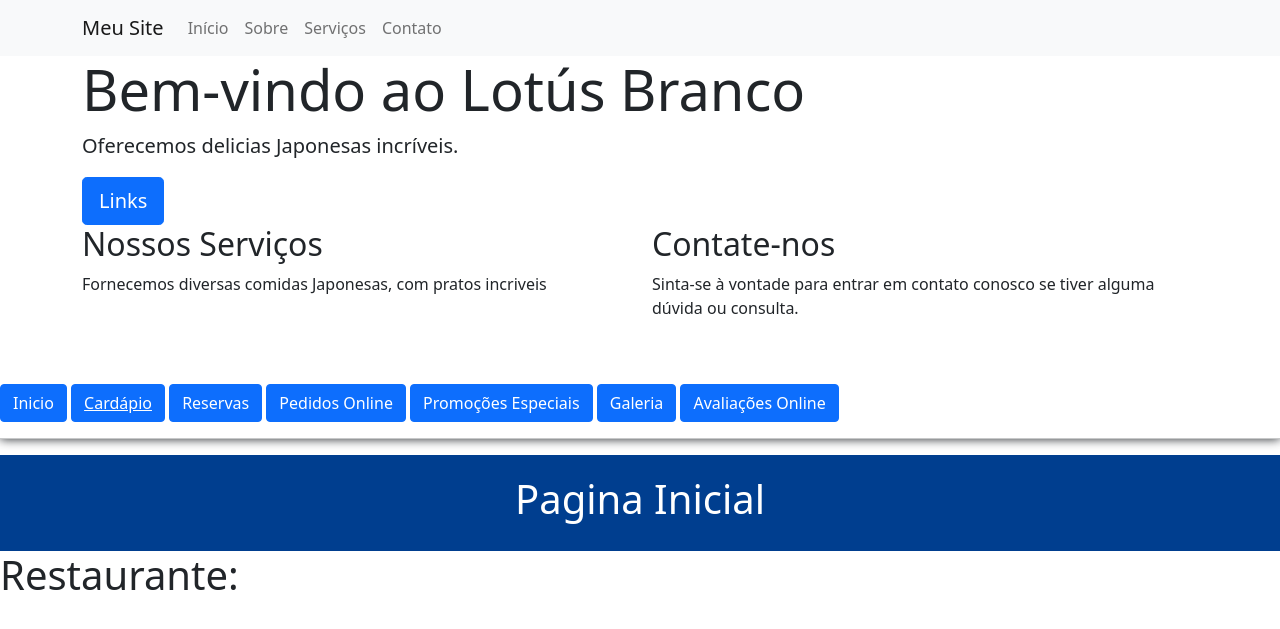
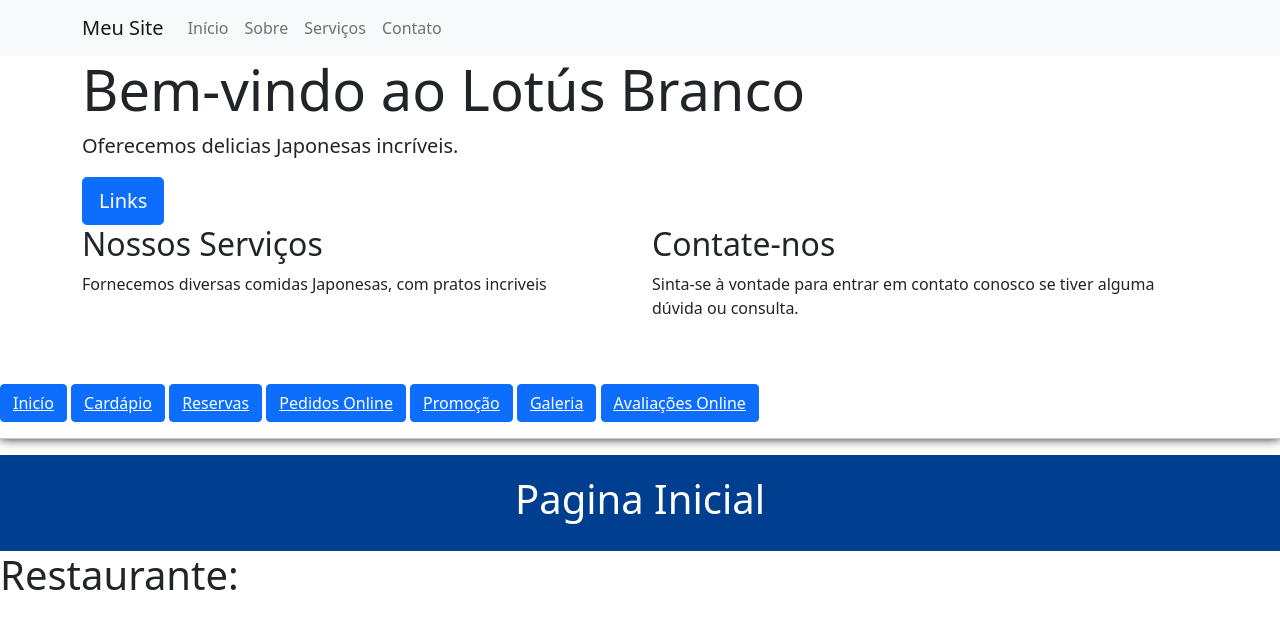
Before and after one commit to alanvc11/restaurante, a plain HTML site: page index.html in a window 1280 px wide. Shown: the top 629 px of the page. Drawn offline with nearby package versions, Linux system fonts and the light colour scheme.

Commit message:
Update index.html

```diff
--- a/index.html
+++ b/index.html
@@ -19,16 +19,16 @@
             <div class="collapse navbar-collapse" id="navbarNav">
                 <ul class="navbar-nav ml-auto">
                     <li class="nav-item">
-                        <a class="nav-link" href="#">Início</a>
+                        <a class="nav-link" href="https://alanvc11.github.io/restaurante/">Início</a>
                     </li>
                     <li class="nav-item">
-                        <a class="nav-link" onclick="window.location.href='file:///C:/Users/alan/Downloads/restaurante-3/sobrenois.html'">Sobre</a>
+                        <a class="nav-link" href="https://alanvc11.github.io/sobrenois/">Sobre</a>
                     </li>
                     <li class="nav-item">
                         <a class="nav-link" href="#">Serviços</a>
                     </li>
                     <li class="nav-item">
-                        <a class="nav-link" onclick="window.location.href='file:///C:/Users/alan/Downloads/restaurante-8/fale.html'">Contato</a>
+                        <a class="nav-link" href="https://alanvc11.github.io/contato/">Contato</a>
                     </li>
                 </ul>
             </div>
@@ -54,13 +54,13 @@
         </div>
     </div>
     <br> <br>
-    <button class="btn btn-primary" onclick="window.location.href='file:///C:/Users/alan/Downloads/restaurante/index.html#'">Inicio</button>
+    <button class="btn btn-primary" ><a href="https://alanvc11.github.io/restaurante/">Inicío</a></button>
     <button class="btn btn-primary" ><a href="https://alanvc11.github.io/restaurante2/">Cardápio</a></button>
-    <button class="btn btn-primary" onclick="window.location.href='file:///C:/Users/alan/Downloads/restaurante-4/reserva.html?data_de_reserva=&horario%3A=&tamanho_do_grupo=&detalhes_de_contato='">Reservas</button>
-    <button class="btn btn-primary" onclick="window.location.href='file:///C:/Users/alan/Downloads/restaurante-5/pedidos.html?nome%3A=&pedido%3A='">Pedidos Online</button>
-    <button class="btn btn-primary" onclick="window.location.href='file:///C:/Users/alan/Downloads/restaurante-6/promocao.html'">Promoções Especiais</button>
-    <button class="btn btn-primary" onclick="window.location.href='file:///C:/Users/alan/Downloads/restaurante-7/galeria.html'">Galeria</button>
-    <button class="btn btn-primary">Avaliações Online</button>
+    <button class="btn btn-primary" ><a href="https://alanvc11.github.io/reserva/">Reservas</a></button>
+    <button class="btn btn-primary" ><a href="https://alanvc11.github.io/pedidos/">Pedidos Online</a></button>
+    <button class="btn btn-primary" ><a href="https://alanvc11.github.io/promocao/">Promoção</a></button>
+    <button class="btn btn-primary" ><a href="https://alanvc11.github.io/galeria/">Galeria</a></button>
+    <button class="btn btn-primary" ><a href="https://alanvc11.github.io/avaliacao/">Avaliações Online</a></button>
     <hr>
 </div>
     <header>
```
